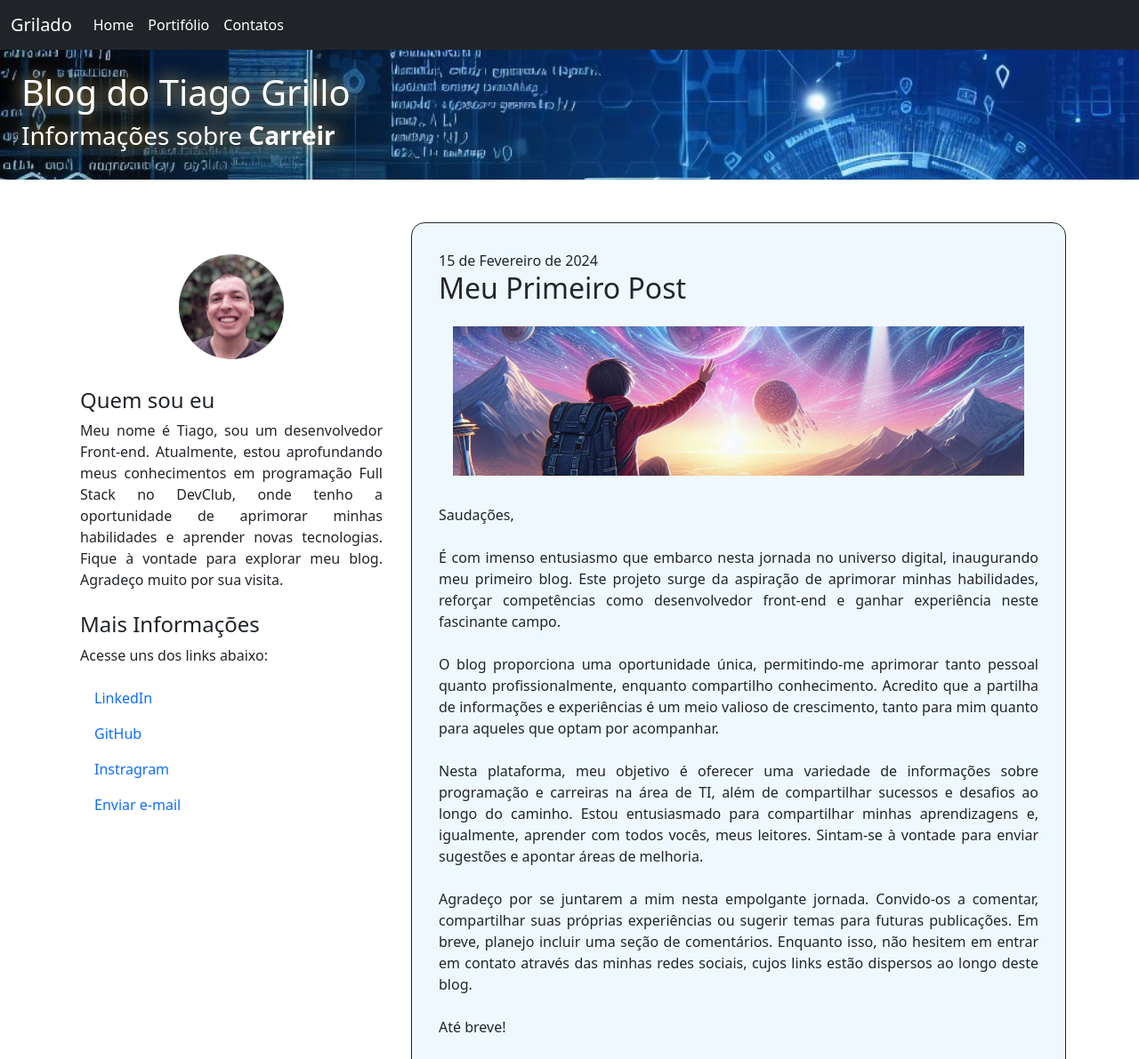
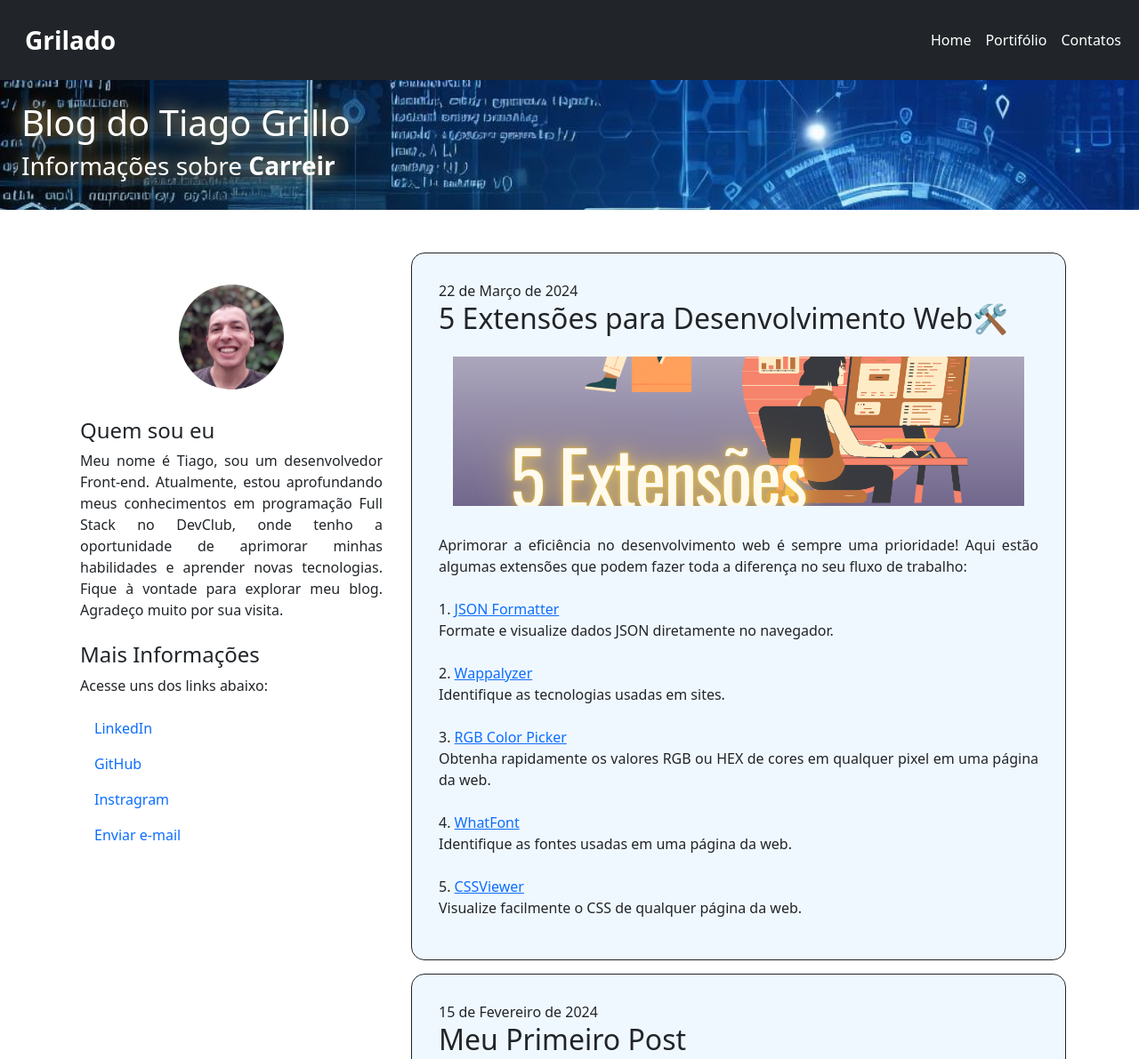
Before and after one commit to TiagoGrilloLermy/blog-grilado, a plain HTML site: page index.html in a window 1280 px wide. Shown: the top 1191 px of the page at 89% size. Drawn offline with nearby package versions, Linux system fonts and the light colour scheme.

Commit message:
novo post

```diff
--- a/index.html
+++ b/index.html
@@ -15,9 +15,9 @@
   <header>
     <nav class="navbar navbar-expand-sm bg-dark navbar-dark">
       <div class="container-fluid">
-        <a class="navbar-brand" href="#">Grilado</a>
+        <a class="navbar-brand fw-bold fs-3 p-3" href="#">Grilado</a>
 
-        <div class="collapse navbar-collapse" id="navbarSite">
+        <div class="collapse navbar-collapse justify-content-end" id="navbarSite">
           <ul class="navbar-nav mr-auto">
             <li class="nav-item">
               <a class="nav-link active" aria-current="page" href="#">Home</a>
@@ -73,44 +73,42 @@
         </div>
         <article class="col-sm-8">
           <section class="post" id="post1">
-            <span class="time"><time datetime="2024-02-15 9:39">15 de Fevereiro de 2024</time></span>
-            <h2>Meu Primeiro Post</h2>
+            <span class="time"><time datetime="2024-03-22 12:06">22 de Março de 2024</time></span>
+            <h2>5 Extensões para Desenvolvimento Web🛠️</h2>
             <figure class="col mx-auto text-center">
-              <img id="imgPost" src="./assets/post1.jpeg" alt="Imagem do post" class="p-3 img-responsive" />
+              <img id="imgPost" src="./assets/5 extensões.png" alt="Imagem representando extensões para navegador"
+                class="p-3 img-responsive" />
               <figcaption></figcaption>
             </figure>
-            <p>Saudações,<br><br>
-              É com imenso entusiasmo que embarco nesta jornada no universo digital, inaugurando meu primeiro blog. Este
-              projeto surge da aspiração de aprimorar minhas habilidades, reforçar competências como desenvolvedor
-              front-end
-              e ganhar experiência neste fascinante campo.<br><br>
-
-              O blog proporciona uma oportunidade única, permitindo-me aprimorar tanto pessoal quanto profissionalmente,
-              enquanto compartilho conhecimento. Acredito que a partilha de informações e experiências é um meio valioso
-              de
-              crescimento, tanto para mim quanto para aqueles que optam por acompanhar.<br><br>
-
-              Nesta plataforma, meu objetivo é oferecer uma variedade de informações sobre programação e carreiras na
-              área
-              de TI, além de compartilhar sucessos e desafios ao longo do caminho. Estou entusiasmado para compartilhar
-              minhas aprendizagens e, igualmente, aprender com todos vocês, meus leitores. Sintam-se à vontade para
-              enviar
-              sugestões e apontar áreas de melhoria.<br><br>
-
-              Agradeço por se juntarem a mim nesta empolgante jornada. Convido-os a comentar, compartilhar suas próprias
-              experiências ou sugerir temas para futuras publicações. Em breve, planejo incluir uma seção de
-              comentários.
-              Enquanto isso, não hesitem em entrar em contato através das minhas redes sociais, cujos links estão
-              dispersos
-              ao longo deste blog.<br><br>
-
-              Até breve!</p>
+            <p>
+              Aprimorar a eficiência no desenvolvimento web é sempre uma prioridade! Aqui estão algumas extensões que
+              podem fazer toda a diferença no seu fluxo de trabalho:<br><br>
+              1. <a
+                href="https://chrome.google.com/webstore/detail/json-formatter/bcjindcccaagfpapjjmafapmmgkkhgoa">JSON
+                Formatter</a>
+              <br>Formate e visualize dados JSON diretamente no navegador.<br><br>
+              2. <a
+                href="https://chrome.google.com/webstore/detail/wappalyzer-technology-pro/gppongmhjkpfnbhagpmjfkannfbllamg">Wappalyzer</a>
+              <br>Identifique as tecnologias usadas em sites.<br><br>
+              3. <a
+                href="https://chromewebstore.google.com/detail/seletor-de-cores-rgb/japljcclflgaoekbcaionbgpefenaiho">RGB
+                Color Picker</a>
+              <br>Obtenha rapidamente os valores RGB ou HEX de cores em qualquer pixel em uma página da
+              web.<br><br>
+              4. <a
+                href="https://chromewebstore.google.com/detail/whatfont/jabopobgcpjmedljpbcaablpmlmfcogm">WhatFont</a>
+              <br>Identifique as fontes usadas em uma página da web.<br><br>
+              5. <a
+                href="https://chromewebstore.google.com/detail/cssviewer/ggfgijbpiheegefliciemofobhmofgce">CSSViewer</a>
+              <br>Visualize facilmente o CSS de qualquer página da web.
+            </p>
           </section>
           <section class="post" id="post2">
             <span class="time"><time datetime="2024-02-15 9:39">15 de Fevereiro de 2024</time></span>
             <h2>Meu Primeiro Post</h2>
             <figure class="col mx-auto text-center">
-              <img id="imgPost" src="./assets/post1.jpeg" alt="Imagem do post" class="p-3 img-responsive" />
+              <img id="imgPost" src="./assets/post1.jpeg" alt="Imagem de um garoto tentando alcançar a lua "
+                class="p-3 img-responsive" />
               <figcaption></figcaption>
             </figure>
             <p>Saudações,<br><br>
@@ -154,8 +152,10 @@
     integrity="sha384-C6RzsynM9kWDrMNeT87bh95OGNyZPhcTNXj1NW7RuBCsyN/o0jlpcV8Qyq46cDfL"
     crossorigin="anonymous"></script>
 
-  <script async src="https://fundingchoicesmessages.google.com/i/pub-6187139179330774?ers=1" nonce="RqN3Mc2TCUPhE_n7MVRvfQ"></script>
-  <script nonce="RqN3Mc2TCUPhE_n7MVRvfQ">(function () { function signalGooglefcPresent() { if (!window.frames['googlefcPresent']) { if (document.body) { const iframe = document.createElement('iframe'); iframe.style = 'width: 0; height: 0; border: none; z-index: -1000; left: -1000px; top: -1000px;'; iframe.style.display = 'none'; iframe.name = 'googlefcPresent'; document.body.appendChild(iframe); } else { setTimeout(signalGooglefcPresent, 0); } } } signalGooglefcPresent(); })();</script>
+  <script async src="https://fundingchoicesmessages.google.com/i/pub-6187139179330774?ers=1"
+    nonce="RqN3Mc2TCUPhE_n7MVRvfQ"></script>
+  <script
+    nonce="RqN3Mc2TCUPhE_n7MVRvfQ">(function () { function signalGooglefcPresent() { if (!window.frames['googlefcPresent']) { if (document.body) { const iframe = document.createElement('iframe'); iframe.style = 'width: 0; height: 0; border: none; z-index: -1000; left: -1000px; top: -1000px;'; iframe.style.display = 'none'; iframe.name = 'googlefcPresent'; document.body.appendChild(iframe); } else { setTimeout(signalGooglefcPresent, 0); } } } signalGooglefcPresent(); })();</script>
 
 </body>
 <script src="./script.js"></script>
```
Also changed, not shown: assets/5 extensões.png (added).
